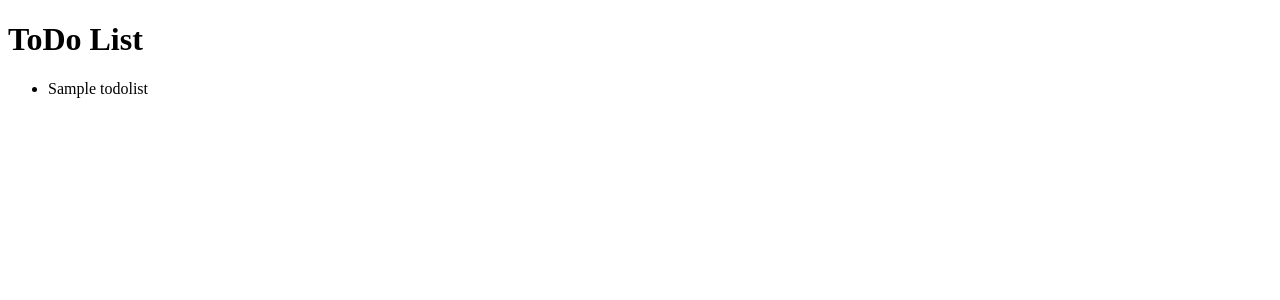
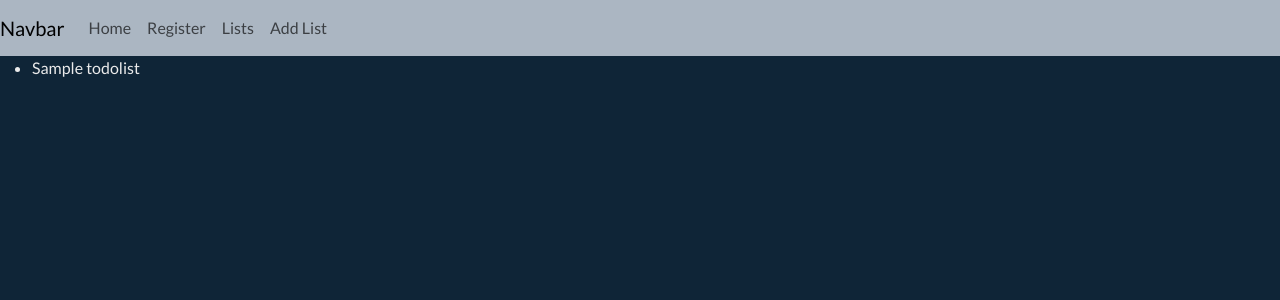
Before and after one commit to UmutcanElci/PythonProjects, a Django app: page /todo/lists in a window 1280 px wide. Shown: the top 300 px of the page. Run offline with Django 4.2, Linux system fonts and the light colour scheme; tables that the repository leaves empty hold one stand-in row (values such as "Sample post"); some libraries are stand-ins or nearby versions.

Commit message:
Django Create List and extend all forms

```diff
--- a/Django/todo_2/addTodo/forms.py
+++ b/Django/todo_2/addTodo/forms.py
@@ -8,3 +8,9 @@ class RegistrationForm(UserCreationForm):
     class Meta:
         model = User
         fields = ['username','email'] # Form da Girilecek alanları oluşturur
+
+
+class AddToDoList(ModelForm):
+    class Meta:
+        model = ToDoList
+        fields = ['task_title','task_category']
--- a/Django/todo_2/addTodo/templates/addTodo/header.html
+++ b/Django/todo_2/addTodo/templates/addTodo/header.html
@@ -12,6 +12,14 @@
         <a class="nav-link" href="{%url "register"%}">Register</a>
       </li>
 
+         <li class="nav-item">
+        <a class="nav-link" href="{%url "lists"%}">Lists</a>
+      </li>
+
+         <li class="nav-item">
+        <a class="nav-link" href="{%url "addList"%}">Add List</a>
+      </li>
+
     </ul>
   </div>
 </nav>
--- a/Django/todo_2/addTodo/templates/addTodo/lists.html
+++ b/Django/todo_2/addTodo/templates/addTodo/lists.html
@@ -1,15 +1,13 @@
-<!DOCTYPE html>
-<html>
-<head>
-  <title>ToDo List</title>
-</head>
-<body>
-  <h1>ToDo List</h1>
+
+{% extends 'addTodo/base.html' %}
+{% block title %}Add List{% endblock %}
+
+{% block content %}
 
   <ul>
     {% for item in queryset %}
       <li>{{ item.task_title }}</li>
     {% endfor %}
   </ul>
-</body>
-</html>
+
+{% endblock %}
--- a/Django/todo_2/addTodo/urls.py
+++ b/Django/todo_2/addTodo/urls.py
@@ -1,9 +1,10 @@
 from django.urls import path
 from . import views
-from django.conf.urls import static
+from .views import *
 
 urlpatterns = [
     path("home",views.home,name="home"),
     path("register", views.register_user,name="register"),
-    path("lists",views.addList,name="lists")
+    path("lists",views.seeList,name="lists"),
+    path("addList",views.addTodoList,name="addList"),
 ]
--- a/Django/todo_2/addTodo/views.py
+++ b/Django/todo_2/addTodo/views.py
@@ -4,20 +4,31 @@ from django.contrib import messages
 from rest_framework.viewsets import ModelViewSet
 from .models import *
 
-
+from .forms import *
 
 
 
 # Create your views here.
+def home(request):
+    return render(request,'addTodo/home.html')
 
-def addList(request):
+def seeList(request):
     queryset = ToDoList.objects.all()
     context = {'queryset': queryset}
     return render(request,'addTodo/lists.html',context)
 
+def addTodoList(request):
+    if request.method == "POST":
+        form = AddToDoList(request.POST)
+        if form.is_valid():
+            form.save()
+            redirect("addTodo/home.html")
+    else:
+        form = AddToDoList()
 
-def home(request):
-    return render(request,'addTodo/home.html')
+    context = {"form": form}
+    return render(request, 'addTodo/addList.html', context)
+
 
 def register_user(request):
     if request.method == "POST":
```
Also changed, not shown: Django/todo_2/addTodo/templates/addTodo/addList.html (added, +14 -0 lines).
